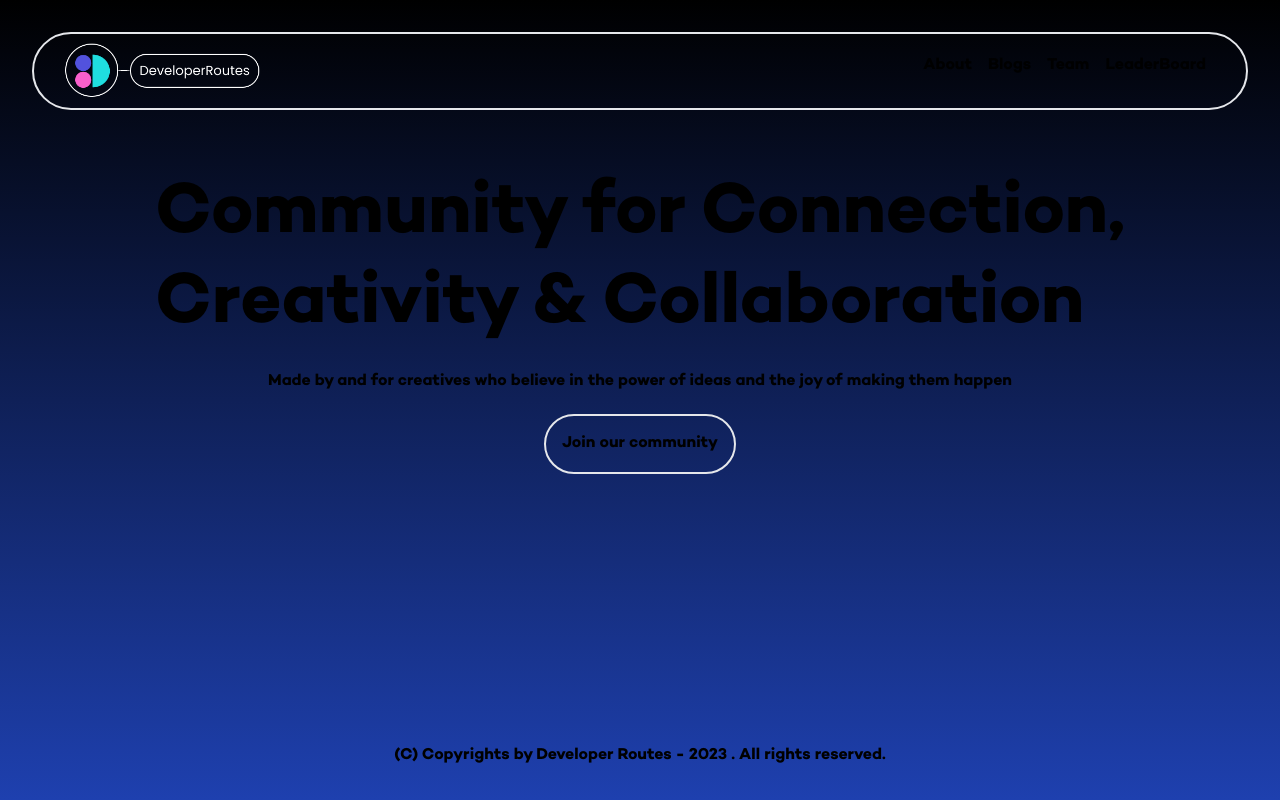
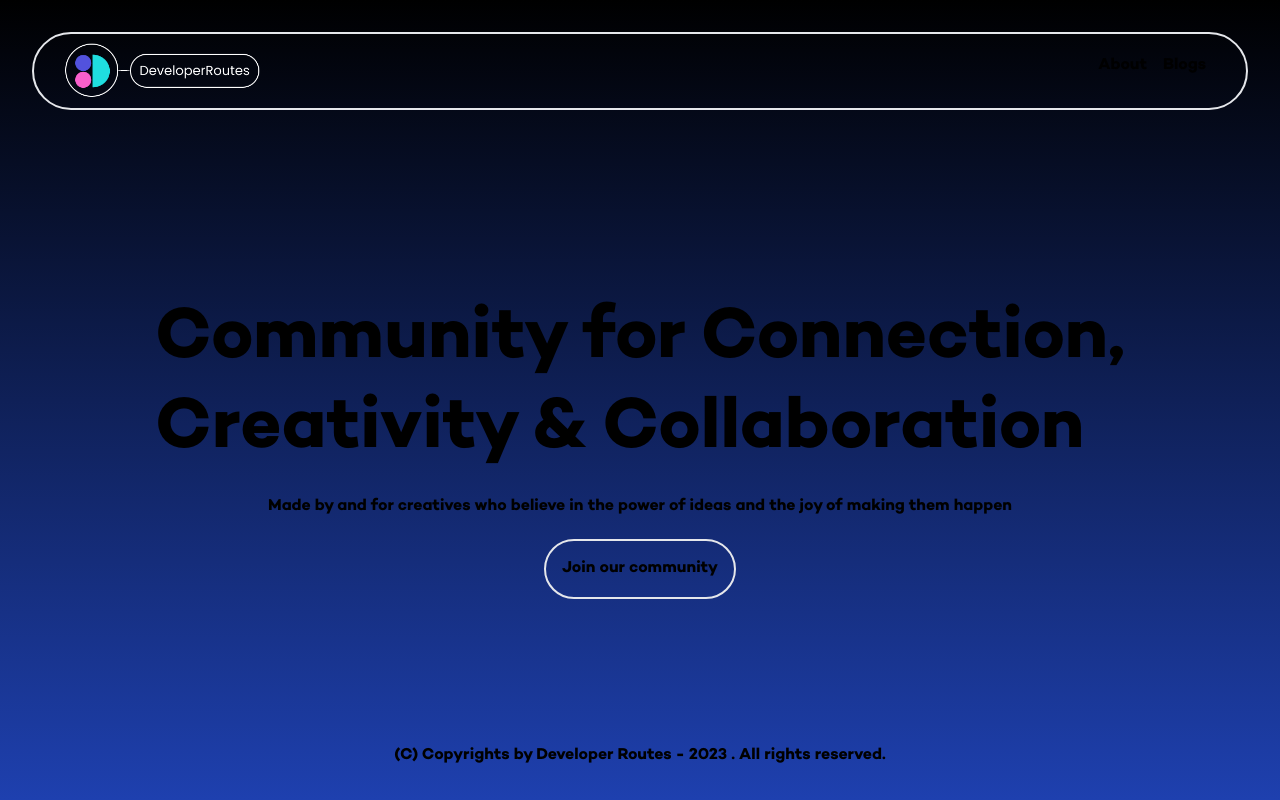
Before and after one commit to developer-routes/developer-routes, a Next.js app: page / in a window 1280 px wide. Built offline with nearby package versions, Linux system fonts and the light colour scheme.

Commit message:
landing page

```diff
--- a/src/app/page.tsx
+++ b/src/app/page.tsx
@@ -5,7 +5,7 @@
 export default function Home() {
   const route = useRouter();
   return (
-    <div className="flex flex-col mt-10 items-center space-y-5 w-full h-screen ">
+    <div className="flex flex-col mt-10 items-center justify-center space-y-5 w-full h-screen">
       <h1 className="text-7xl font-semibold leading-tight">
         Community for Connection, <br></br> Creativity & Collaboration
       </h1>
--- a/src/components/NavBar/index.tsx
+++ b/src/components/NavBar/index.tsx
@@ -14,14 +14,6 @@
       title:"Blogs",
       path:'/blogs'
     },
-    {
-      title:"Team",
-      path:'/team'
-
-    },
-    {
-      title:"LeaderBoard"
-    }
   ]
   return (
     <header className='border-2 rounded-full flex m-5 justify-between px-5 '>
```
